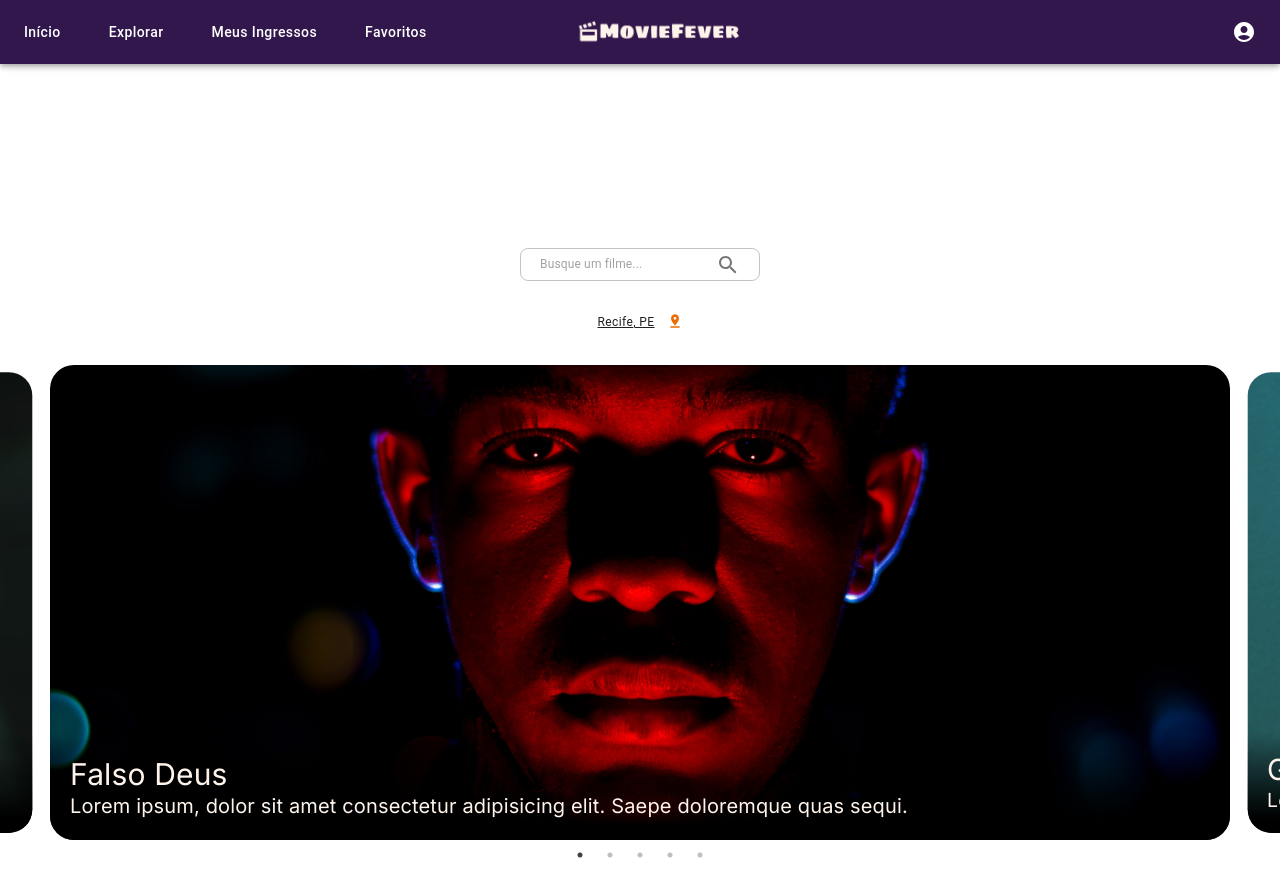
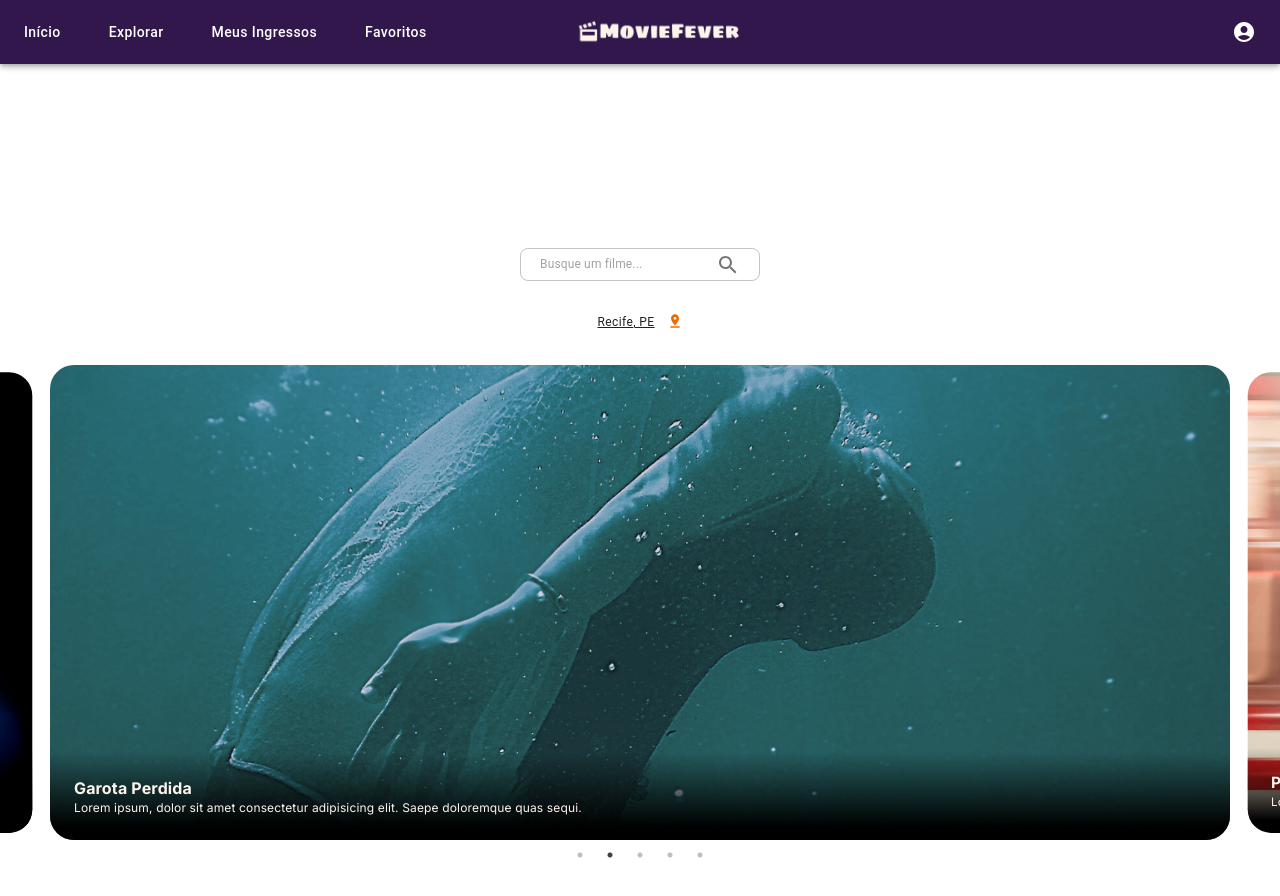
Before and after one commit to ecioferraz/moviefever, a Next.js app: page / in a window 1280 px wide. Shown: the top 896 px of the page. Built offline with nearby package versions, Linux system fonts and the light colour scheme.

Commit message:
refactor: SlickCarousel

```diff
--- a/src/templates/SlickCarousel/index.tsx
+++ b/src/templates/SlickCarousel/index.tsx
@@ -12,7 +12,7 @@ export default function SlickCarousel() {
     accessibility: true,
     adaptiveHeight: true,
     arrows: false,
-    // autoplay: true,
+    autoplay: true,
     centerMode: true,
     dots: true,
     draggable: true,
@@ -27,30 +27,21 @@ export default function SlickCarousel() {
     <Slider {...settings} className="w-screen max-w-full">
       {movies.map(({ landscapeImg, synopsis, title }) => {
         return (
-          <div
-            key={title}
-            className={`
-            aspect-square
-            max-h-[475px]
-            w-screen
-            px-4
-            lg:px-0
-          `}
-          >
+          <div key={title} className={`px-4 lg:px-0`}>
             <div
-              className="flex h-full items-end rounded-3xl bg-cover bg-center"
+              className="flex aspect-square h-full items-end rounded-3xl bg-cover bg-center sm:aspect-auto sm:h-[475px]"
               style={{ backgroundImage: `url(/${landscapeImg})` }}
             >
               <div
-                className="w-full rounded-b-3xl p-5"
+                className="w-full rounded-b-3xl p-6"
                 style={{
                   background:
                     'linear-gradient(180deg, rgba(0, 0, 0, 0.00) 0%, #000 85.42%)',
                 }}
               >
                 <div className="text-[rgb(var(--background-rgb))]">
-                  <h1 className="truncate text-3xl">{title}</h1>
-                  <span className="line-clamp-2 text-xl">{synopsis}</span>
+                  <h1 className="truncate text-base font-bold">{title}</h1>
+                  <span className="line-clamp-2 text-xs">{synopsis}</span>
                 </div>
               </div>
             </div>
--- a/src/templates/SlickCarousel/style.css
+++ b/src/templates/SlickCarousel/style.css
@@ -1,3 +1,4 @@
 .slick-slide:not(.slick-current) {
   scale: 0.97;
+  transition: all ease-in-out 1s;
 }
```
